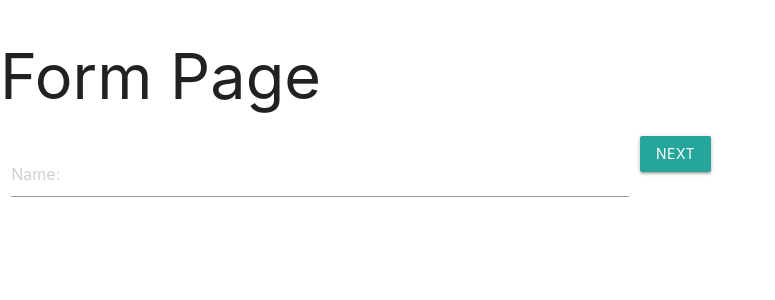
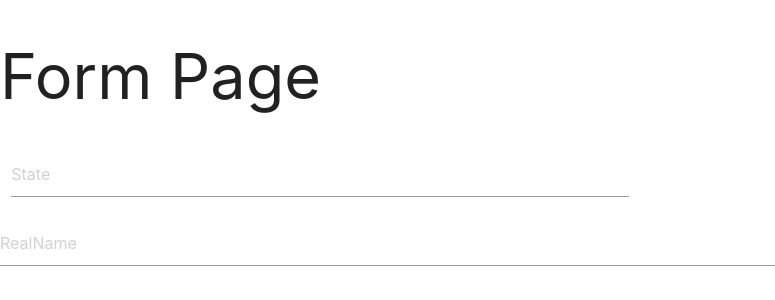
Before and after one commit to jmanock/fin-dog-bite, a React (Create React App) app: page / in a window 1280 px wide. Shown: the top 300 px of the page, without its empty margins (0-775 px from the left). Built offline with nearby package versions, Linux system fonts and the light colour scheme.

Commit message:
rename pages should get it to flow now

```diff
--- a/src/holder.jsx
+++ b/src/holder.jsx
@@ -3,22 +3,19 @@ import Form from './page1';
 
 class Holder extends Component{
   state = {
-    newUser:{
-      name:''
-    }
+    name:'',
+    state:'fl'
   }
   handleChange = (e) =>{
-    this.setState(
-      {newUser:{
-        [e.target.id]:e.target.value
-      }}
-    );
+    console.log(e.target);
+    this.setState({
+      [e.target.name]:e.target.value
+    });
   }
   render(){
-    const {name} = this.state.newUser;
     return(
       <div>
-        <Form name={name} onChange={this.handleChange}/>
+        <Form newUser={this.state} onChange={this.handleChange} />
       </div>
 
     );
--- /dev/null
+++ b/src/input.jsx
@@ -0,0 +1,10 @@
+import React from 'react';
+
+const Input = (props) =>{
+  return(
+    <div className='input-field col s6'>
+      <input type={props.type} onChange={props.handleChange} value={props.value} placeholder={props.placeholder} autoComplete='new'/>
+    </div>
+  )
+}
+export default Input;
--- a/src/page1.jsx
+++ b/src/page1.jsx
@@ -1,21 +1,19 @@
 import React from 'react';
-import {Link} from 'react-router-dom';
+import Input from './input';
 
 const Form = (props) =>{
   return(
     <div className='row'>
       <h1>Form Page</h1>
-      <div className='input-field col s6'>
-        <input type='text' id='name' className='validate' value={props.name} onChange={props.onChange} placeholder='Name:' />
-      </div>
-
-      <Link to={{pathname:'/Rater', state:{namez:props.name}}}>
-        <button className='btn waves-effect waves-light'>
-          Next
-        </button>
-      </Link>
+      <Input type={'text'} handleChange={props.onChange} name='name' value={props.newUser.name} placeholder={'State'} />
+      <input type='text' name='name' value={props.newUser.name} onChange={props.onChange} placeholder='RealName'/>
     </div>
   );
 };
 
 export default Form;
+// <Link to={{pathname:'/Rater', state:{name:newUser.name, fromState:newUser.fromState}}}>
+//   <button className='btn waves-effect waves-light'>
+//     Next
+//   </button>
+// </Link>
--- a/src/page2.jsx
+++ b/src/page2.jsx
@@ -1,19 +1,31 @@
 import React from 'react';
 import {Link} from 'react-router-dom';
 
+// const Rater = (props) =>{
+//   const {name,fromState} = props.location.state;
+//   console.log(name, fromState);
+//
+//   const something = (name === 'steve' ? (<h1>Hi Steve</h1>) : (<h1>Your not Steve</h1>));
+//   return(
+//     <div>
+//       {something}
+//       <Link to='/'>
+//         <button className='btn waves-effect waves-light' type='submit' name='action'>Back</button>
+//       </Link>
+//     </div>
+//   );
+// };
+
+
 const Rater = (props) =>{
-  const {namez} = props.location.state;
-  console.log(namez);
-
-  const something = (namez === 'steve' ? (<h1>Hi Steve</h1>) : (<h1>Your not Steve</h1>));
+  console.log(props.location.state);
   return(
     <div>
-      {something}
+      <h1>Rater Page</h1>
       <Link to='/'>
-        <button className='btn waves-effect waves-light' type='submit' name='action'>Back</button>
+        Back
       </Link>
     </div>
-  );
-};
-
+  )
+}
 export default Rater;
```
